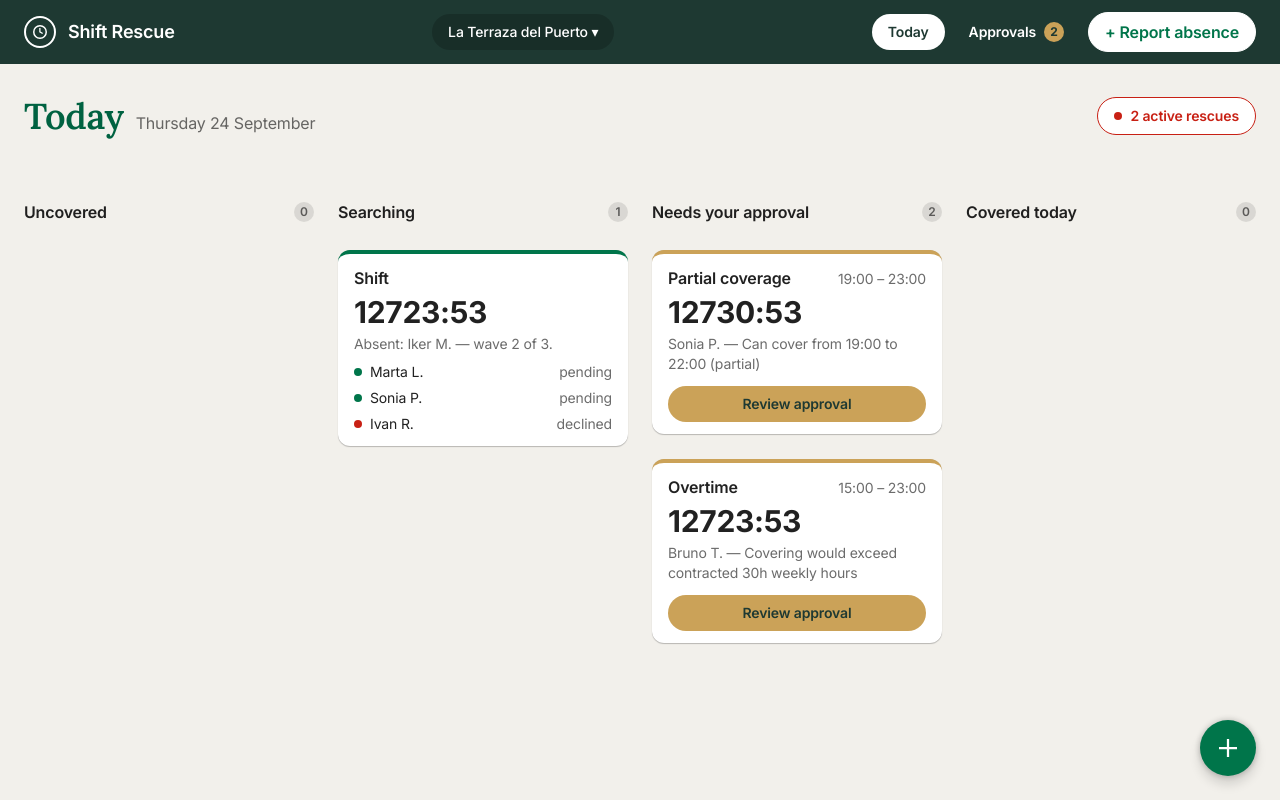
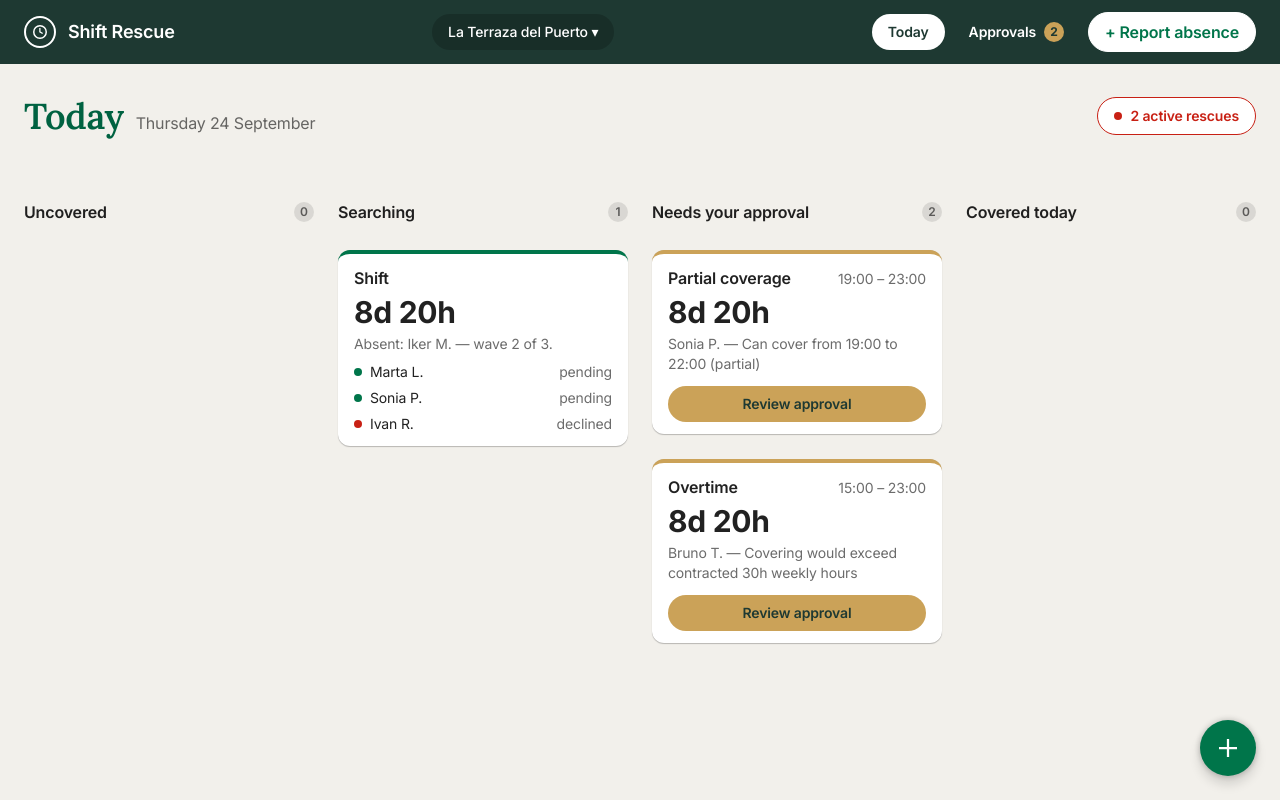
Before and after one commit to aam9063/Shift-Rescue, a React (Vite) app in the folder frontend/: page / in a window 1280 px wide. Built offline with nearby package versions, Linux system fonts and the light colour scheme.

Commit message:
fix(frontend): adaptive countdown units (MM:SS under 1h, hours up to 48h, days beyond)

```diff
--- a/frontend/src/domain/today.ts
+++ b/frontend/src/domain/today.ts
@@ -107,3 +107,31 @@ export function buildTodayColumns(
     covered: shifts.filter((s) => s.status === 'covered'),
   }
 }
+
+export interface CountdownParts {
+  text: string
+  caption: string
+}
+
+/**
+ * Adaptive countdown for rescue deadlines: the rescue window lives in
+ * minutes (spec 5.3: deadline = shift start - 30 min), but when viewing a
+ * deadline hours or days away, MM:SS is unreadable. Units scale with the
+ * remaining time; only the final hour ticks seconds.
+ */
+export function formatCountdownParts(isoDeadline: string, now: Date): CountdownParts {
+  const msLeft = new Date(isoDeadline).getTime() - now.getTime()
+  const totalSeconds = Math.max(0, Math.floor(msLeft / 1000))
+  if (totalSeconds < 3600) {
+    return { text: formatCountdown(isoDeadline, now), caption: 'minutes left' }
+  }
+  const totalMinutes = Math.floor(totalSeconds / 60)
+  if (totalMinutes < 48 * 60) {
+    const hours = Math.floor(totalMinutes / 60)
+    const minutes = totalMinutes % 60
+    return { text: `${hours}h ${String(minutes).padStart(2, '0')}m`, caption: 'hours left' }
+  }
+  const hours = Math.floor(totalMinutes / 60)
+  const days = Math.floor(hours / 24)
+  return { text: `${days}d ${hours % 24}h`, caption: 'days left' }
+}
--- a/frontend/src/screens/RescueDetailScreen.tsx
+++ b/frontend/src/screens/RescueDetailScreen.tsx
@@ -4,7 +4,7 @@ import {
   sortEventsChronologically,
 } from '../domain/rescue'
 import type { AuditEvent, CandidateResult, Offer, OfferStatus, RescueDetail } from '../domain/types'
-import { formatCountdown, formatShiftTime } from '../domain/today'
+import { formatCountdownParts, formatShiftTime } from '../domain/today'
 import { useRescueDetail } from '../services/hooks'
 
 const TIMEZONE = 'Europe/Madrid'
@@ -56,7 +56,7 @@ function timeOf(iso: string): string {
 }
 
 function Hero({ detail, now, onBack }: { detail: RescueDetail; now: Date; onBack: () => void }) {
-  const countdown = formatCountdown(detail.rescue.deadlineAt, now)
+  const countdown = formatCountdownParts(detail.rescue.deadlineAt, now)
   const wave =
     detail.rescue.waveCurrent != null && detail.rescue.waveTotal != null
       ? ` · wave ${detail.rescue.waveCurrent} of ${detail.rescue.waveTotal}`
@@ -87,8 +87,8 @@ function Hero({ detail, now, onBack }: { detail: RescueDetail; now: Date; onBack
             </span>
           </div>
           <div className="text-right">
-            <p className="font-serif text-5xl font-bold tracking-tight md:text-6xl">{countdown}</p>
-            <p className="mt-1 text-sm tracking-tight text-white/70">minutes left</p>
+            <p className="font-serif text-5xl font-bold tracking-tight md:text-6xl">{countdown.text}</p>
+            <p className="mt-1 text-sm tracking-tight text-white/70">{countdown.caption}</p>
           </div>
         </div>
       </div>
--- a/frontend/src/screens/TodayScreen.tsx
+++ b/frontend/src/screens/TodayScreen.tsx
@@ -1,5 +1,5 @@
 import type { ReactNode } from 'react'
-import { buildTodayColumns, formatCountdown, formatShiftTime } from '../domain/today'
+import { buildTodayColumns, formatCountdownParts, formatShiftTime } from '../domain/today'
 import {
   type ApprovalRequest,
   type OfferPreview,
@@ -108,7 +108,7 @@ function SeekingCard({
   now: Date
   onOpen?: () => void
 }) {
-  const countdown = formatCountdown(rescue.deadlineAt, now)
+  const countdown = formatCountdownParts(rescue.deadlineAt, now)
   const urgent = rescueCountdownUrgent(rescue.deadlineAt, now)
   return (
     <button type="button" onClick={onOpen} className="block w-full cursor-pointer text-left">
@@ -123,7 +123,7 @@ function SeekingCard({
             </p>
           </div>
           <p className={`mt-1 text-3xl font-bold tracking-tight ${urgent ? 'text-error' : 'text-text-primary'}`}>
-            {countdown}
+            {countdown.text}
           </p>
           <p className="mt-1 text-sm tracking-tight text-text-secondary">
             Absent: {rescue.absentEmployeeName}
@@ -163,6 +163,7 @@ function ApprovalCard({
   onReview?: () => void
 }) {
   const deadline = approvalExpiresAt(approval)
+  const countdown = deadline ? formatCountdownParts(deadline, now) : undefined
   return (
     <Card topAccent="border-t-4 border-gold">
       <div className="px-4 py-3">
@@ -175,7 +176,7 @@ function ApprovalCard({
           </p>
         </div>
         <p className="mt-1 text-3xl font-bold tracking-tight text-text-primary">
-          {deadline ? formatCountdown(deadline, now) : '--:--'}
+          {countdown ? countdown.text : '--:--'}
         </p>
         <p className="mt-1 text-sm tracking-tight text-text-secondary">
           {approval.context.employeeName}
```
Also changed, not shown: 1 other file (tests, documents, lock files or other folders).
